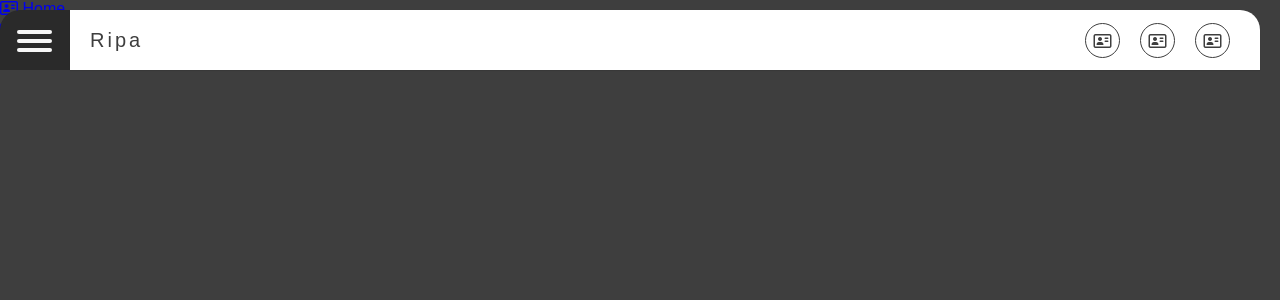
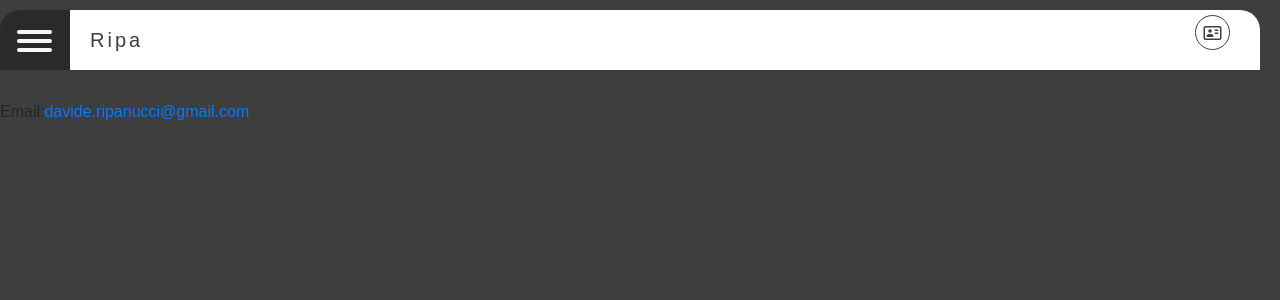
Before and after one commit to ripa001/ripa001.github.io, a Jekyll site: the page built from index.html, in a window 1280 px wide. Shown: the top 300 px of the page. Built offline with Jekyll 4.4.1, drawn with Linux system fonts in a browser that asks for light colours; nearby versions of some CDN libraries; library files that are not in the unit come from our copies.

Commit message:
Update default.html

```diff
--- a/_layouts/default.html
+++ b/_layouts/default.html
@@ -3,13 +3,12 @@
 		<head>
 			<title>{{ page.title }}</title>
 			<!-- link to main stylesheet -->
-
-
-
+			<link rel="stylesheet" type="text/css" href="../fontawesome-free-5.15.1-web/css/all.css">
+			<link rel="stylesheet" href="https://stackpath.bootstrapcdn.com/bootstrap/4.1.3/css/bootstrap.min.css" integrity="sha384-MCw98/SFnGE8fJT3GXwEOngsV7Zt27NXFoaoApmYm81iuXoPkFOJwJ8ERdknLPMO" crossorigin="anonymous">
 			<link rel="stylesheet" type="text/css" href="../css/style.css">
-		<script src="https://kit.fontawesome.com/8eb69201ea.js" crossorigin="anonymous"></script>
 		</head>
 		<body>
+
 		<div class="wrapper">
 			<div class="top-navbar">
 				<div class="hamburger">
@@ -22,41 +21,19 @@
 						Ripa
 					</div>
 					<ul>
-						<li><a href="#"><i class="far fa-address-card"></i></a></li>
-						<li><a href="#"><i class="far fa-address-card"></i></a></li>
-						<li><a href="#"><i class="far fa-address-card"></i></a></li>
-
+						<li><a href=""><i class="far fa-address-card"></i></a></li>
 					</ul>
 				</div>
 			</div>
 		</div>
-		<div class="sidebar">
-			<ul>
-				<li><a href="#">
-					<span class="far fa-address-card"></span>
-					<span class="title">Home</span>
-				</a></li>
-				<li><a href="#"><span class="icon"><i class="fas fa-clone"></i></span>
-					<span class="title">Portfolio</span></a></li>
-				<li><a href="#"><span class="icon"></span>
-					<span class="title">Contatti</span></a></li>
-				<li><a href="#"><span class="icon"></span>
-					<span class="title">Io</span></a></li>
-
-			</ul>
-		</div>
-
-
-
-		<script>
-
-		</script>
 			<div class="container">
 
 			{{ content }}
 
 			</div><!-- /.container -->
 			<footer>
-
+	    		<ul>
+				<li>Email:<a href="mailto:davide.ripanucci@gmail.com">davide.ripanucci@gmail.com</a></li>
+				</ul>
 			</footer>
 		</body>
```
Lines whose indentation alone changed are shown as unchanged.
